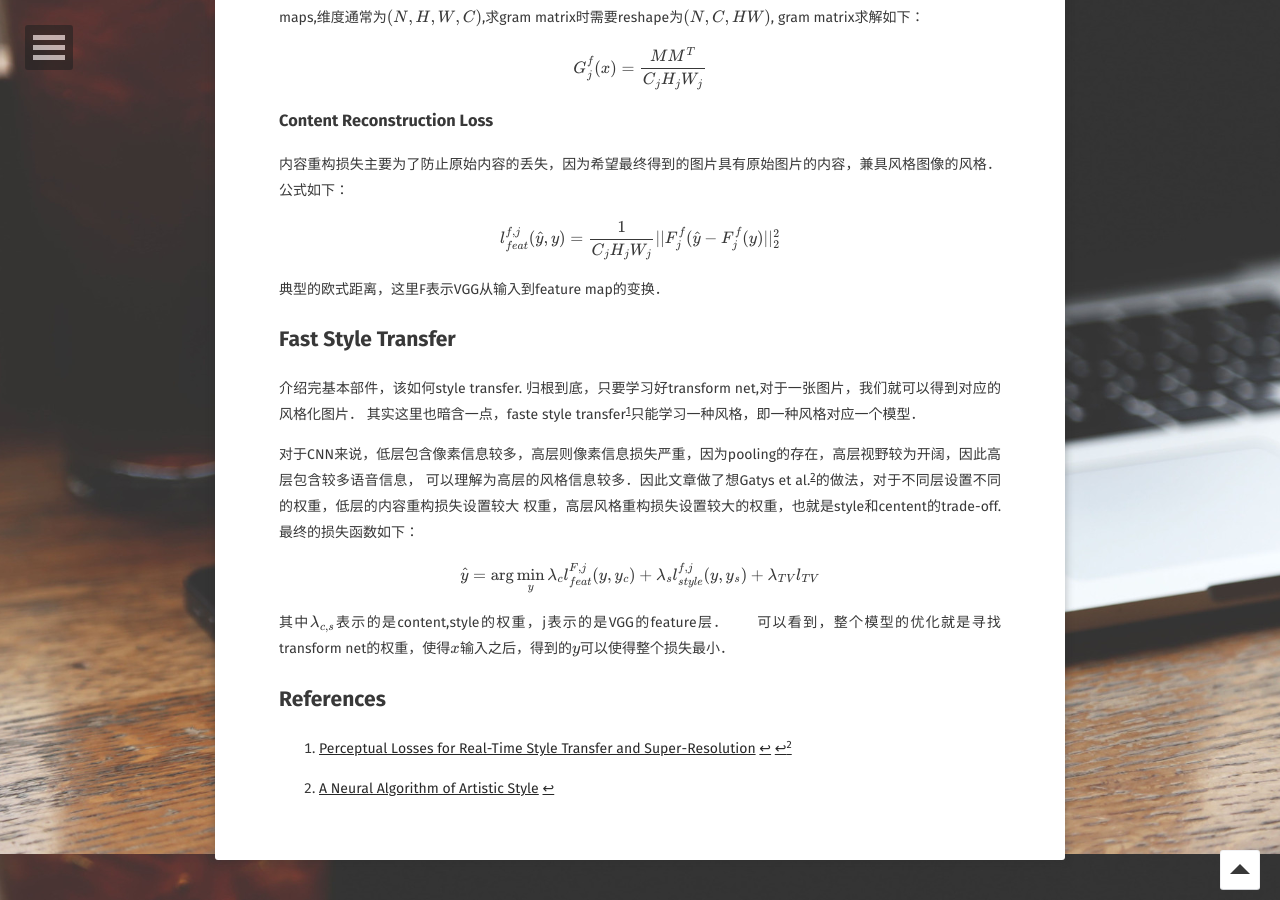
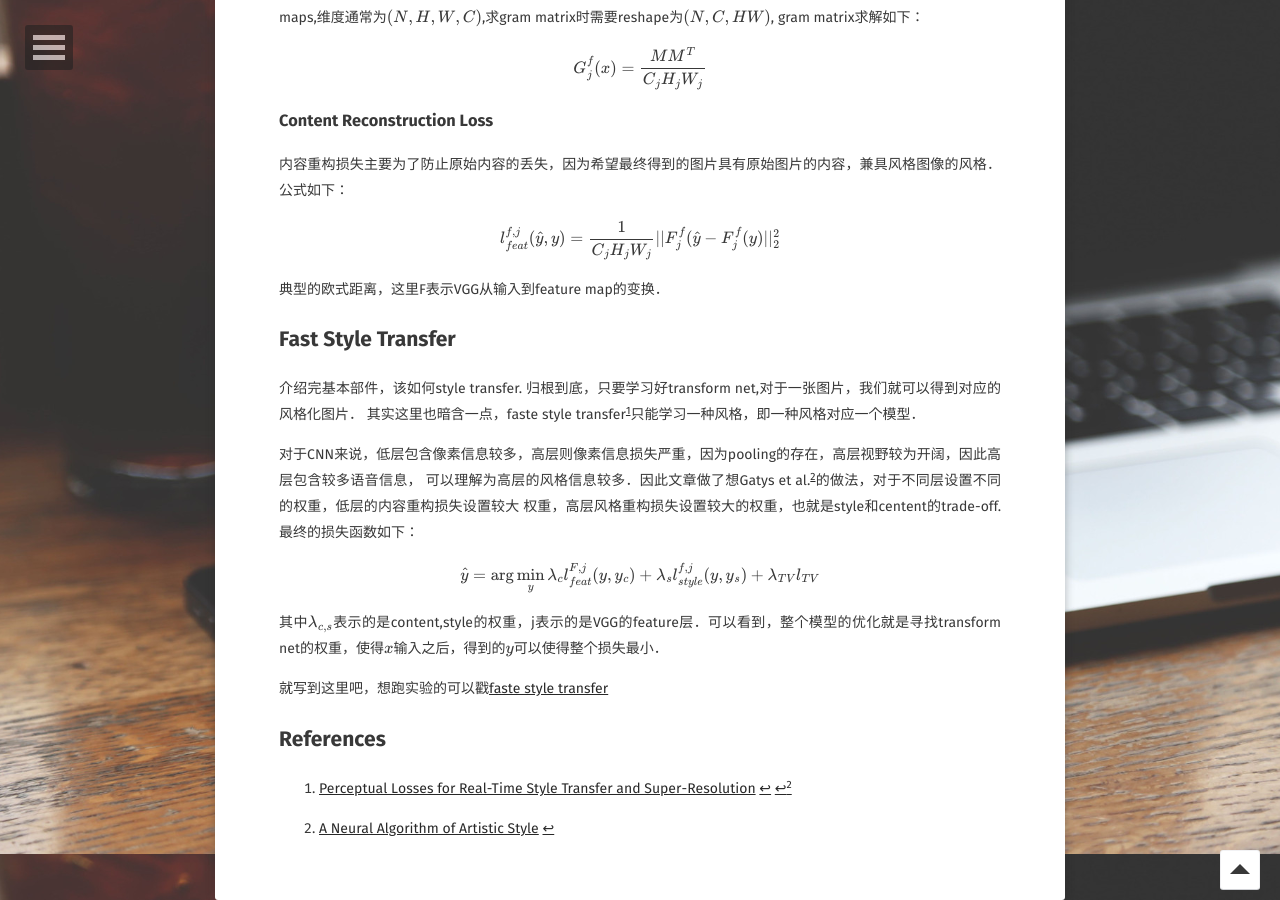
Before and after one commit to saicoco/saicoco.github.io, a Jekyll site: the page built from _posts/2017-06-06-fast-style.md, in a window 1280 px wide and 900 px high, scrolled down 1846 px. Built offline with Jekyll 4.4.1, drawn with Linux system fonts in a browser that asks for light colours; some web fonts are replaced; formulas are drawn with MathJax 3; comment, search, counter and statistics services are not loaded.

Commit message:
complete fast style transfer

```diff
--- a/_posts/2017-06-06-fast-style.md
+++ b/_posts/2017-06-06-fast-style.md
@@ -89,9 +89,9 @@ $$
 $$
 
 
-其中$$\lambda_{c, s}$$表示的是content,style的权重，j表示的是VGG的feature层．
-可以看到，整个模型的优化就是寻找transform net的权重，使得$$x$$输入之后，得到的$$y$$可以使得整个损失最小．
+其中$$\lambda_{c, s}$$表示的是content,style的权重，j表示的是VGG的feature层．可以看到，整个模型的优化就是寻找transform net的权重，使得$$x$$输入之后，得到的$$y$$可以使得整个损失最小．
 
+就写到这里吧，想跑实验的可以戳[faste style transfer](https://github.com/lengstrom/fast-style-transfer)
 
 
 ## References
```
